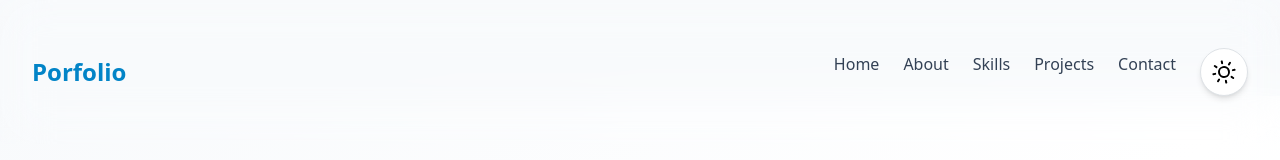
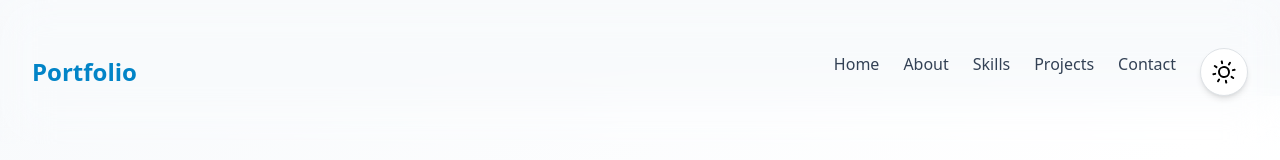
Before and after one commit to numansayyad/portfolio, a React (Vite) app: page / in a window 1280 px wide. Shown: the top 160 px of the page. Built offline with nearby package versions, Linux system fonts and the light colour scheme.

Commit message:
title chnaged

```diff
--- a/src/components/Header.tsx
+++ b/src/components/Header.tsx
@@ -55,7 +55,7 @@ const Header: React.FC<HeaderProps> = ({ isScrolled, isDarkMode, onThemeToggle }
             }}
             className="text-2xl font-bold text-primary-600 hover:text-primary-700 transition-colors no-underline"
           >
-            Porfolio
+            Portfolio
           </a>
 
           <div className="hidden md:flex items-center gap-6">
```
